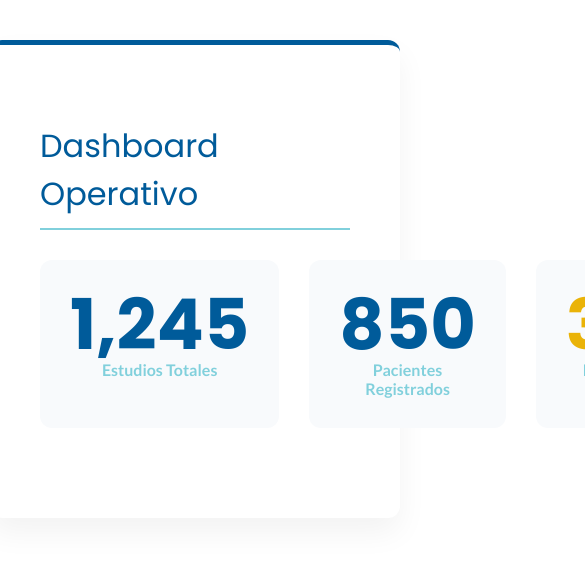
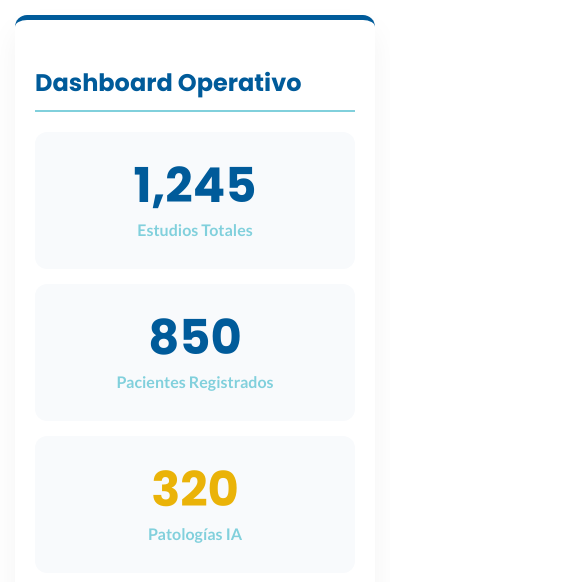
Before and after one commit to jcbecmat-creator/TESIS_ICEST, a plain HTML site: page inicio.html in a window 390 px wide. Shown: the top 582 px of the page, 585 px wide, since content can reach past the window. Drawn offline with Linux system fonts and the light colour scheme.

Commit message:
Refactor HTML structure and styles for clarity

```diff
--- a/inicio.html
+++ b/inicio.html
@@ -2,31 +2,44 @@
 <html lang="es">
 <head>
     <meta charset="UTF-8">
+    <meta name="viewport" content="width=device-width, initial-scale=1.0">
     <link href="https://fonts.googleapis.com/css2?family=Poppins:wght@400;600;700&family=Lato:wght@400;700&display=swap" rel="stylesheet">
     <link rel="stylesheet" href="https://cdnjs.cloudflare.com/ajax/libs/font-awesome/6.5.1/css/all.min.css">
     <style>
-        :root { --icest-blue: #005B9A; --icest-dark: #003f6b; --loreto-cyan: #81D0DC; --bg-light: #f8fafc; --text-main: #1e293b; --text-muted: #64748b; }
+        :root { --icest-blue: #005B9A; --loreto-cyan: #81D0DC; --bg-light: #f8fafc; --text-main: #1e293b; --text-muted: #64748b; }
         body { font-family: 'Lato', sans-serif; color: var(--text-main); margin: 0; padding: 40px; display: flex; justify-content: center; background: transparent; }
-        h1, h2, h3 { font-family: 'Poppins', sans-serif; color: var(--icest-blue); margin-bottom: 15px; }
         .slide-card { background: white; border-radius: 12px; padding: 50px; box-shadow: 0 15px 30px rgba(0,0,0,0.05); border-top: 5px solid var(--icest-blue); width: 100%; max-width: 1100px; }
-        .slide-title { font-size: 32px; font-weight: 400; margin-bottom: 30px; border-bottom: 2px solid var(--loreto-cyan); padding-bottom: 10px; color: var(--icest-blue); }
+        .slide-title { font-size: 32px; font-family: 'Poppins'; margin-bottom: 30px; border-bottom: 2px solid var(--loreto-cyan); padding-bottom: 10px; color: var(--icest-blue); }
+        .highlight-numbers-layout { display: flex; gap: 30px; margin-bottom: 40px; }
+        .number-box { flex: 1; text-align: center; background: var(--bg-light); padding: 30px; border-radius: 12px; }
+        .number-box .number { font-size: 70px; font-weight: 700; color: var(--icest-blue); font-family: 'Poppins'; line-height: 1; }
+        .number-box .label { font-weight: 700; font-size: 16px; color: var(--loreto-cyan); margin-top: 10px; }
+
+        /* MAGIA PARA CELULARES */
+        @media (max-width: 768px) {
+            body { padding: 15px; }
+            .slide-card { padding: 25px 20px; }
+            .slide-title { font-size: 24px; margin-bottom: 20px; }
+            .highlight-numbers-layout { flex-direction: column; gap: 15px; }
+            .number-box .number { font-size: 48px; }
+        }
     </style>
 </head>
 <body>
     <div class="slide-card">
         <h2 class="slide-title">Dashboard Operativo</h2>
-        <div style="display: flex; gap: 30px; margin-bottom: 40px;">
-            <div style="flex: 1; text-align: center; background: var(--bg-light); padding: 30px; border-radius: 12px;">
-                <div style="font-size: 70px; font-weight: 700; color: var(--icest-blue); font-family: 'Poppins'; line-height: 1;">1,245</div>
-                <div style="font-weight: 700; font-size: 16px; color: var(--loreto-cyan);">Estudios Totales</div>
+        <div class="highlight-numbers-layout">
+            <div class="number-box">
+                <div class="number">1,245</div>
+                <div class="label">Estudios Totales</div>
             </div>
-            <div style="flex: 1; text-align: center; background: var(--bg-light); padding: 30px; border-radius: 12px;">
-                <div style="font-size: 70px; font-weight: 700; color: var(--icest-blue); font-family: 'Poppins'; line-height: 1;">850</div>
-                <div style="font-weight: 700; font-size: 16px; color: var(--loreto-cyan);">Pacientes Registrados</div>
+            <div class="number-box">
+                <div class="number">850</div>
+                <div class="label">Pacientes Registrados</div>
             </div>
-            <div style="flex: 1; text-align: center; background: var(--bg-light); padding: 30px; border-radius: 12px;">
-                <div style="font-size: 70px; font-weight: 700; color: #eab308; font-family: 'Poppins'; line-height: 1;">320</div>
-                <div style="font-weight: 700; font-size: 16px; color: var(--loreto-cyan);">Patologías IA</div>
+            <div class="number-box">
+                <div class="number" style="color: #eab308;">320</div>
+                <div class="label">Patologías IA</div>
             </div>
         </div>
     </div>
```
